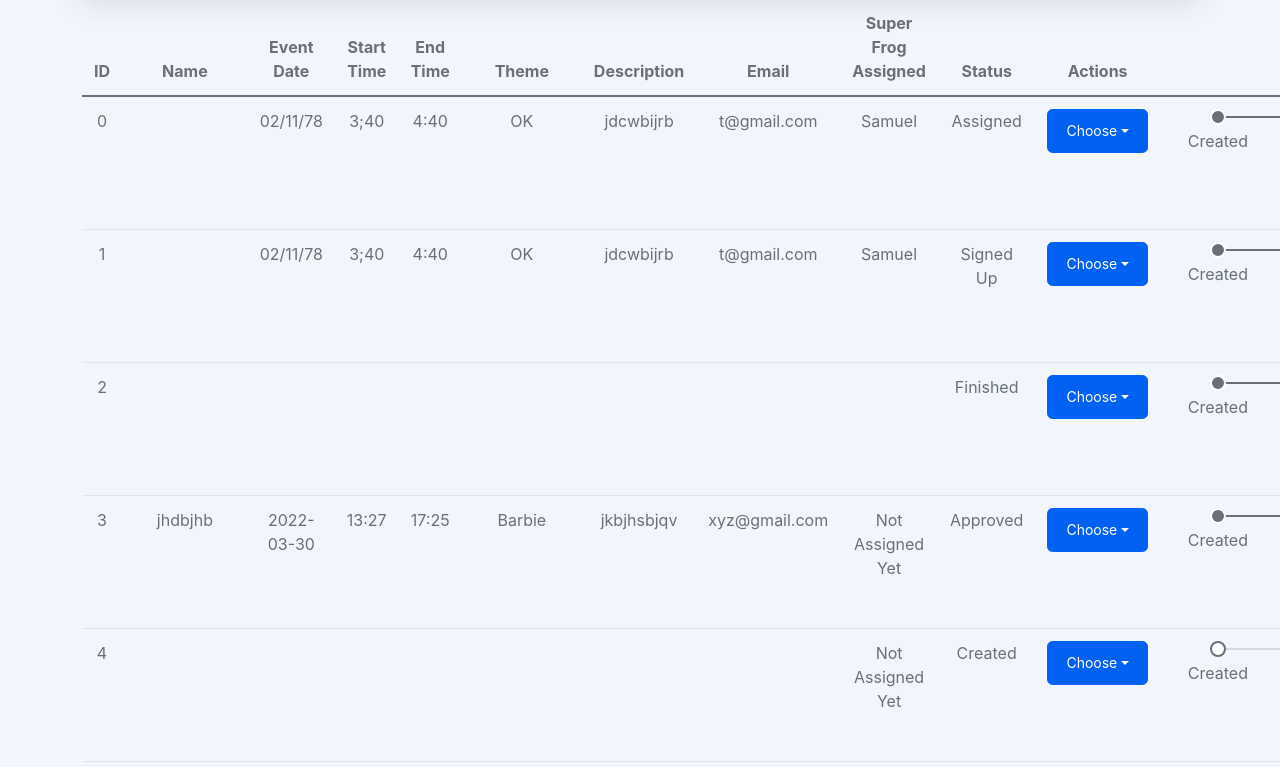
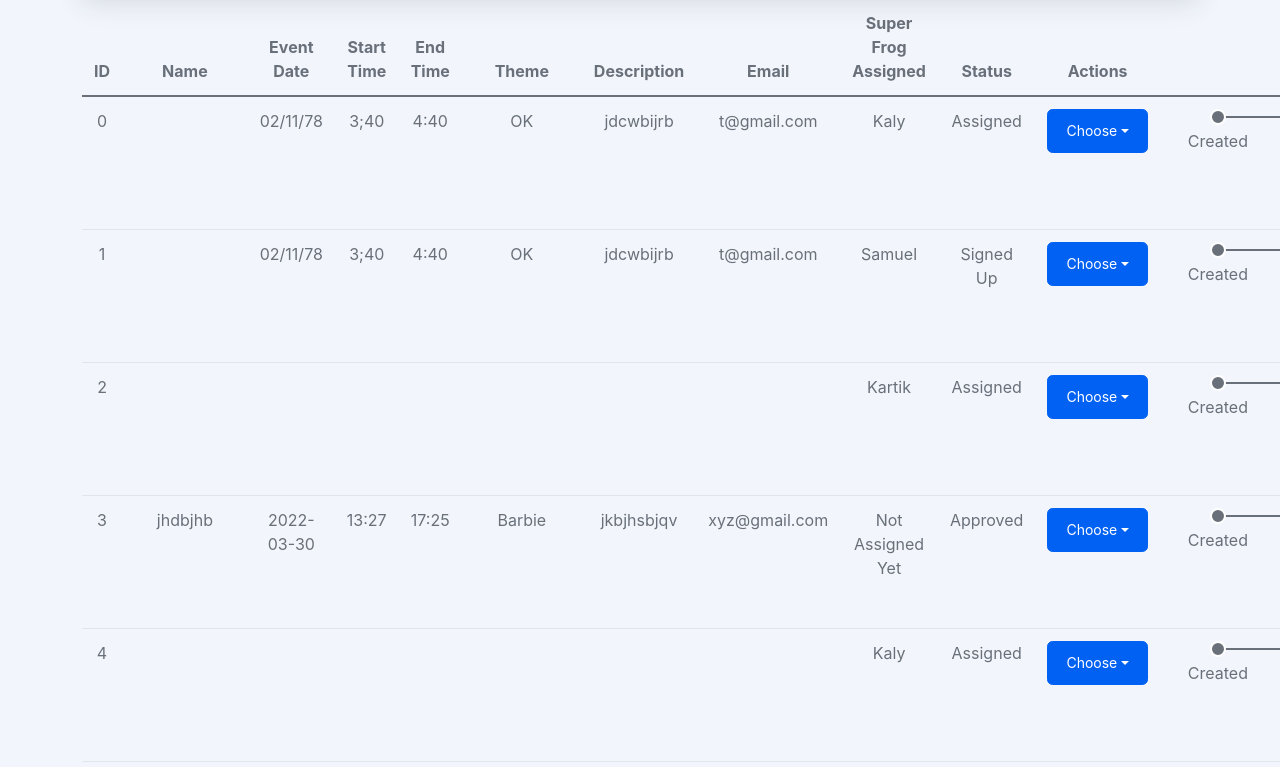
Before and after one commit to baovng/WebProject, a Vue app: page /profile in a window 1280 px wide. Shown: the part 713-1480 px from the top of the page. Built offline with nearby package versions, Linux system fonts and the light colour scheme; data requests are answered from the project's data file; a web font is replaced by a local one.

Commit message:
Assigned Fix

```diff
--- a/db.json
+++ b/db.json
@@ -2,10 +2,10 @@
   "users": [
     {
       "id": 0,
-      "name": null,
+      "name": "vah",
       "email": null,
       "role": "null",
-      "inactive": true,
+      "inactive": false,
       "status": "Approved"
     },
     {
@@ -243,7 +243,7 @@
       "desc": "jdcwbijrb",
       "email": "t@gmail.com",
       "status": "Assigned",
-      "assigned": "Samuel"
+      "assigned": "Kaly"
     },
     {
       "id": 1,
@@ -261,7 +261,8 @@
     {
       "name": "Vanshika",
       "id": 2,
-      "status": "Finished"
+      "status": "Assigned",
+      "assigned": "Kartik"
     },
     {
       "name": "Hello",
@@ -289,8 +290,8 @@
       "email": "",
       "ename": "",
       "date": "",
-      "status": "Created",
-      "assigned": "Not Assigned Yet",
+      "status": "Assigned",
+      "assigned": "Kaly",
       "id": 4
     },
     {
@@ -320,7 +321,7 @@
       "ename": "qejbfejhfbebf",
       "date": "",
       "status": "Assigned",
-      "assigned": "Not Assigned Yet",
+      "assigned": "Kartik",
       "id": 6
     },
     {
@@ -353,5 +354,15 @@
       "assigned": "Not Assigned Yet",
       "id": 8
     }
+  ],
+  "superfrogs": [
+    {
+      "id": 0,
+      "name": "Kartik"
+    },
+    {
+      "id": 1,
+      "name": "Kaly"
+    }
   ]
 }
--- a/src/components/Requests.vue
+++ b/src/components/Requests.vue
@@ -20,6 +20,7 @@ export default {
   data() {
     return {
       requests: [],
+      superfrogs: [],
       admin: 0,
       superfrog: 0,
       customer: 0,
@@ -43,6 +44,26 @@ export default {
   },
 
   methods: {
+    async assigner(reqid, frogid, name) {
+      this.requests = this.requests.map((req) => {
+        if (req.id === reqid) {
+          req.status = "Assigned";
+          req.assigned = name;
+        }
+        return req;
+      });
+      await axios
+        .patch(`${`http://localhost:3000/requests`}/${reqid}`, {
+          status: "Assigned",
+          assigned: name,
+        })
+        .then(function (response) {
+          console.log(response);
+        })
+        .catch(function (error) {
+          console.log(error);
+        });
+    },
     async checker(id, status1) {
       this.requests = this.requests.map((req) => {
         if (req.id === id) {
@@ -70,8 +91,11 @@ export default {
   async created() {
     try {
       const response = await axios.get(`http://localhost:3000/requests`);
+      const response_super = await axios.get(
+        `http://localhost:3000/superfrogs`
+      );
+      this.superfrogs = response_super.data;
       this.requests = response.data;
-      console.log(this.requests);
     } catch (e) {
       this.errors.push(e);
     }
@@ -123,6 +147,31 @@ export default {
         </div>
       </div>
     </td>
+
+    <td v-if="admin" scope="col">
+      <div class="dropdown">
+        <button
+          class="btn btn-primary dropdown-toggle"
+          id="dropdownMenuButton1"
+          type="button"
+          data-bs-toggle="dropdown"
+          aria-haspopup="true"
+          aria-expanded="false"
+        >
+          Assign SuperFrog
+        </button>
+        <div class="dropdown-menu" aria-labelledby="dropdownMenuButton1">
+          <a
+            class="dropdown-item"
+            v-for="frog in superfrogs"
+            :key="frog.id"
+            @click="assigner(req.id, frog.id, frog.name)"
+            >{{ frog.name }}</a
+          >
+        </div>
+      </div>
+    </td>
+
     <td v-if="superfrog" scope="col">
       <div class="dropdown">
         <button
@@ -228,31 +277,31 @@ export default {
     <td>
       <div class="step mb-5">
         <div class="step-item" :class="req.status == 'Created' ? 'active' : ''">
-          <a class="step-item-link" href="#!">Created</a>
+          <a class="step-item-link" href="">Created</a>
         </div>
         <div
           class="step-item"
           :class="req.status == 'Approved' ? 'active' : ''"
         >
-          <a class="step-item-link" href="#!">Approved</a>
+          <a class="step-item-link" href="">Approved</a>
         </div>
         <div
           class="step-item"
           :class="req.status == 'Signed Up' ? 'active' : ''"
         >
-          <a class="step-item-link" href="#!">Signed Up</a>
+          <a class="step-item-link" href="">Signed Up</a>
         </div>
         <div
           class="step-item"
           :class="req.status == 'Assigned' ? 'active' : ''"
         >
-          <a class="step-item-link" href="#!">Assigned</a>
+          <a class="step-item-link" href="">Assigned</a>
         </div>
         <div
           class="step-item"
           :class="req.status == 'Finished' ? 'active' : ''"
         >
-          <a class="step-item-link" href="#!">Finished</a>
+          <a class="step-item-link" href="">Finished</a>
         </div>
       </div>
     </td>
--- a/src/views/DashboardSD.vue
+++ b/src/views/DashboardSD.vue
@@ -231,6 +231,8 @@ export default {
             <th scope="col">Super Frog Assigned</th>
             <th scope="col">Status</th>
             <th scope="col">Actions</th>
+            <th scope="col">Assign</th>
+            <th scope="col">Progress</th>
           </tr>
         </thead>
         <tbody id="userTableBody">
```
